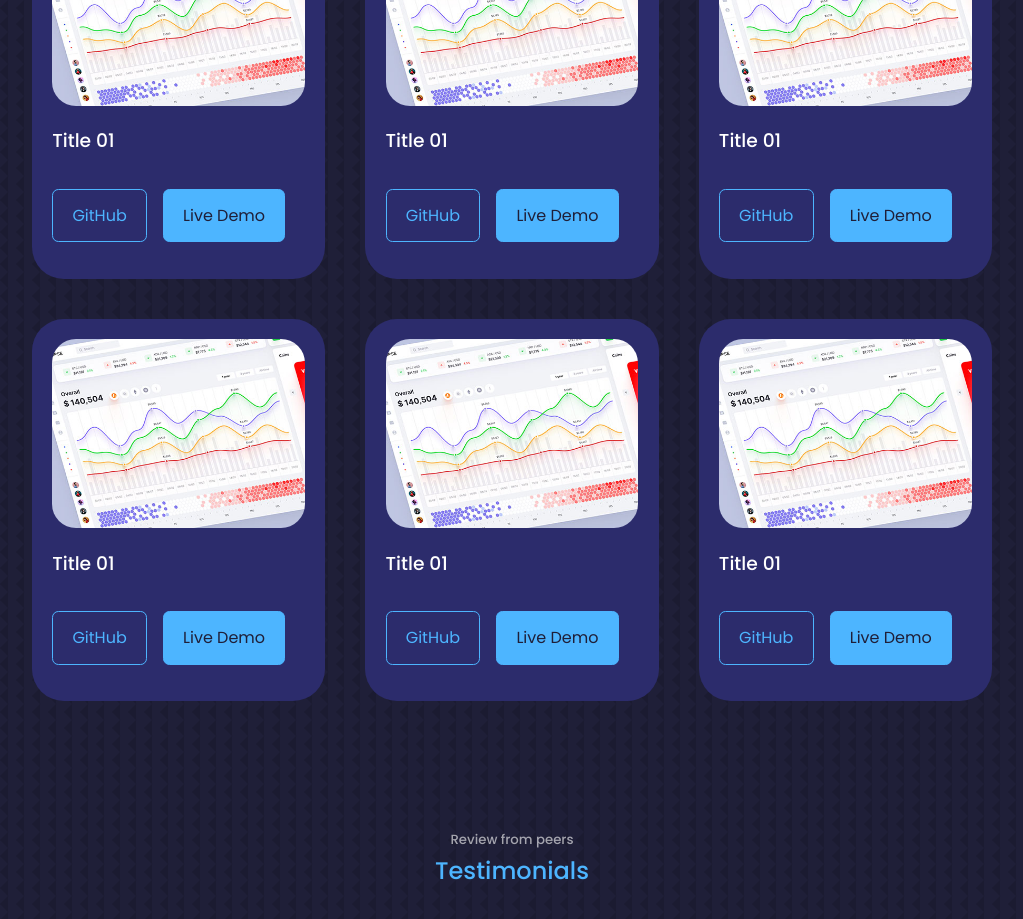
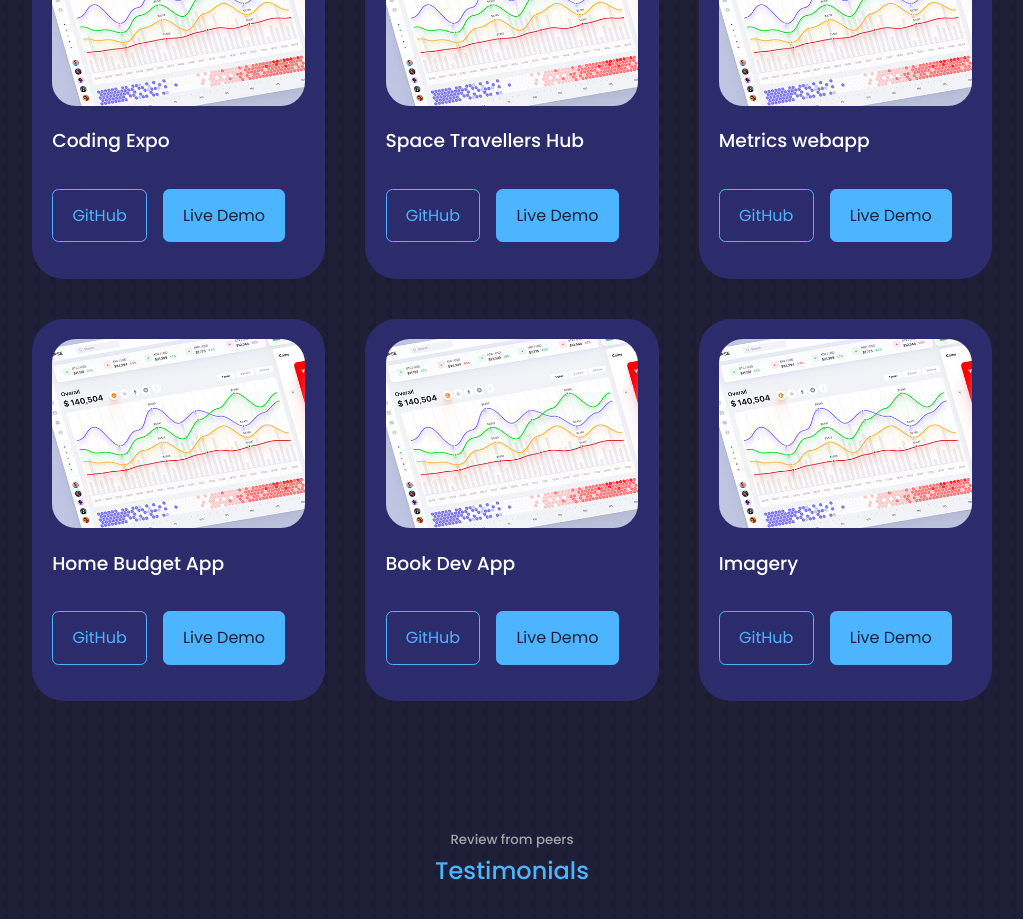
Before and after one commit to gak92/react-portfolio, a React (Create React App) app: page / in a window 1280 px wide. Shown: the part 3520-4439 px from the top of the page, without its empty margins (128-1151 px from the left). Built offline with nearby package versions, Linux system fonts and the light colour scheme.

Commit message:
Add project details

```diff
--- a/src/components/portfolio/Portfolio.jsx
+++ b/src/components/portfolio/Portfolio.jsx
@@ -8,44 +8,44 @@ const Portfolio = () => {
     {
       id: 1,
       image: IMG1,
-      title: 'Title 01',
-      github: 'https://github.com',
-      demo: 'https://github.com'
+      title: 'Coding Expo',
+      github: 'https://github.com/gak92/Module01_Capstone_Project',
+      demo: 'https://gak92.github.io/Module01_Capstone_Project/'
     },
     {
       id: 2,
       image: IMG1,
-      title: 'Title 01',
-      github: 'https://github.com',
-      demo: 'https://github.com'
+      title: 'Space Travellers Hub',
+      github: 'https://github.com/gak92/space-travel-hub',
+      demo: 'https://hub-space-travelers.netlify.app/'
     },
     {
       id: 3,
       image: IMG1,
-      title: 'Title 01',
-      github: 'https://github.com',
-      demo: 'https://github.com'
+      title: 'Metrics webapp',
+      github: 'https://github.com/gak92/metrics-wepapp/',
+      demo: 'https://stock-metrics-webapp.netlify.app/'
     },
     {
       id: 4,
       image: IMG1,
-      title: 'Title 01',
-      github: 'https://github.com',
-      demo: 'https://github.com'
+      title: 'Home Budget App',
+      github: 'https://github.com/gak92/ror-home-budget-app',
+      demo: '#'
     },
     {
       id: 5,
       image: IMG1,
-      title: 'Title 01',
-      github: 'https://github.com',
-      demo: 'https://github.com'
+      title: 'Book Dev App',
+      github: 'https://github.com/gak92/book_devs_app',
+      demo: '#'
     },
     {
       id: 6,
       image: IMG1,
-      title: 'Title 01',
-      github: 'https://github.com',
-      demo: 'https://github.com'
+      title: 'Imagery',
+      github: 'https://github.com/gak92/Capstone-Module-2',
+      demo: 'https://berkay-akbas.github.io/Capstone-Module-2/'
     },
 
   ];
```
